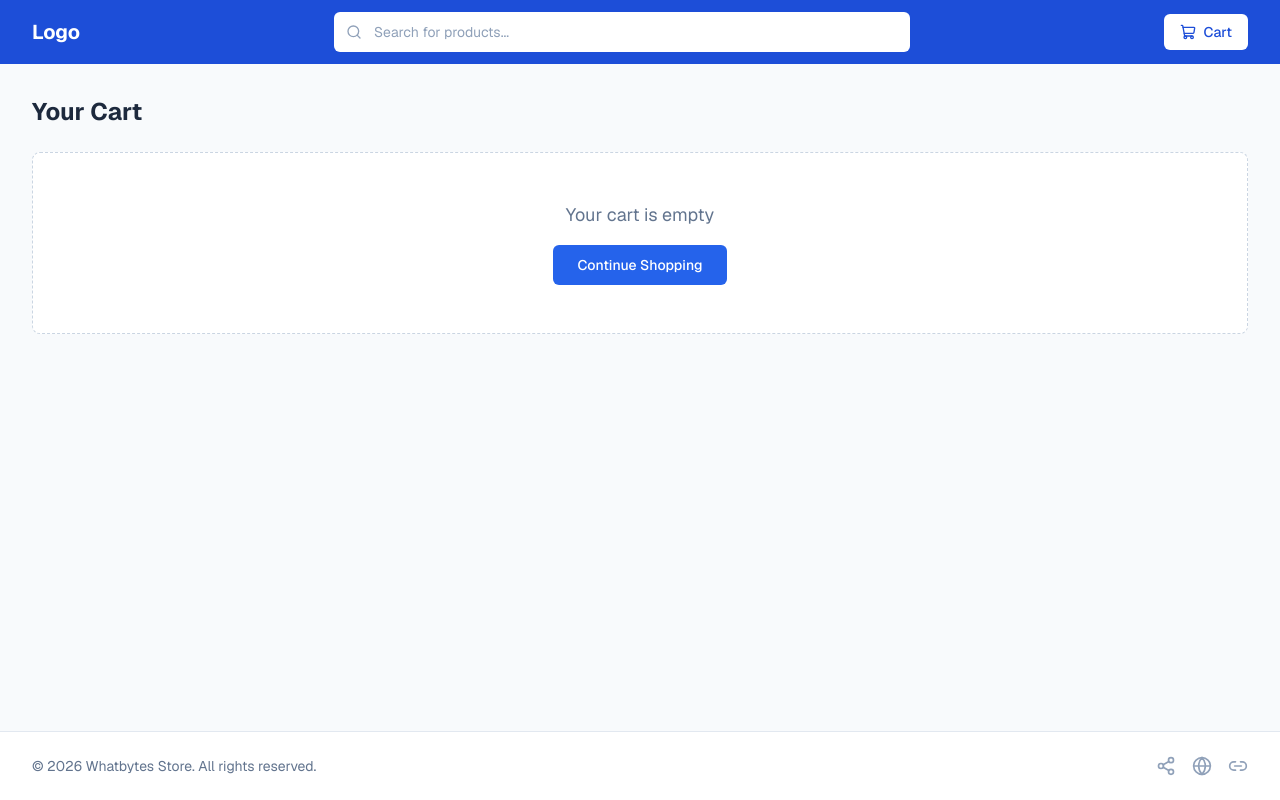
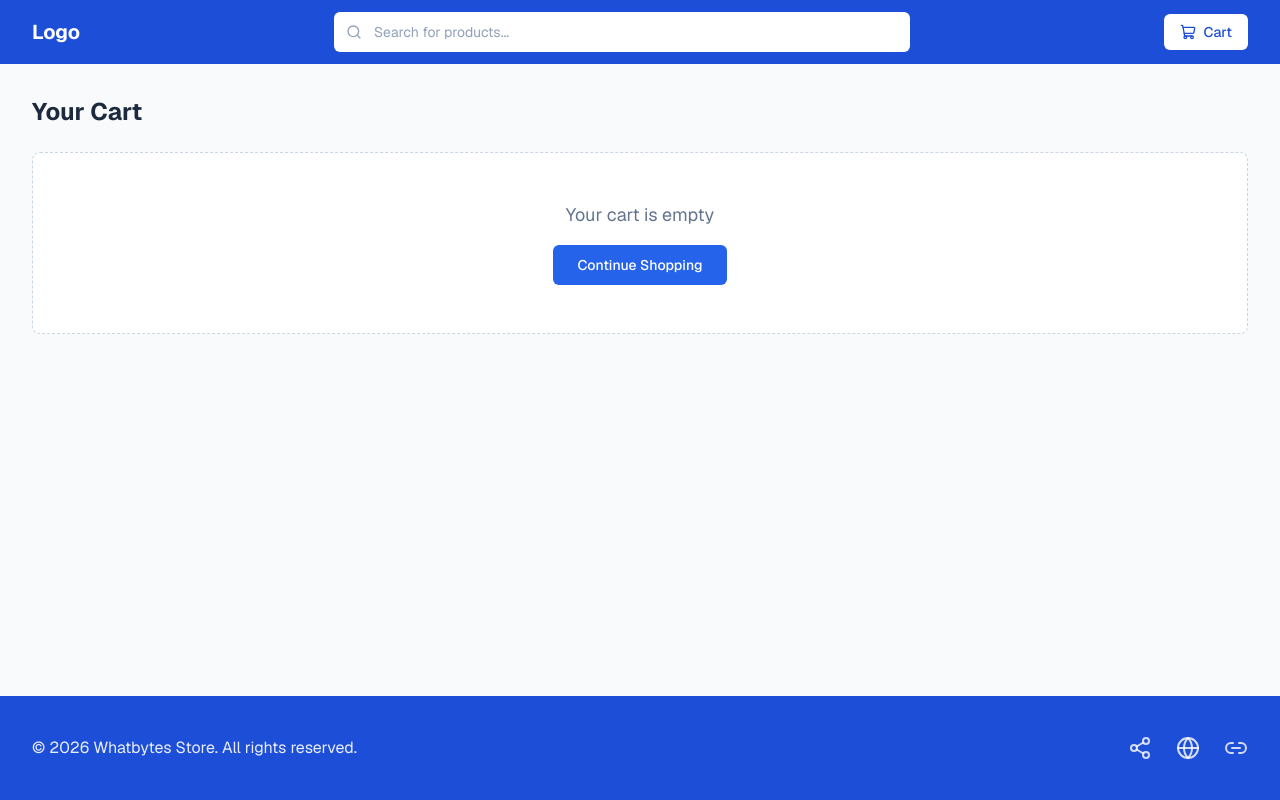
Before and after one commit to Athaxv/whatbytes-assignment, a Next.js app: page /cart in a window 1280 px wide. Built offline with nearby package versions, Linux system fonts and the light colour scheme.

Commit message:
style: update Footer component for improved aesthetics and accessibility

```diff
--- a/src/components/layout/Footer.tsx
+++ b/src/components/layout/Footer.tsx
@@ -2,38 +2,38 @@ import { Globe, Share2, Link2 } from "lucide-react";
 
 export function Footer() {
   return (
-    <footer className="mt-auto border-t border-slate-200 bg-white">
-      <div className="mx-auto flex max-w-7xl flex-col items-center justify-between gap-4 px-4 py-6 sm:flex-row sm:px-6 lg:px-8">
-        <p className="text-sm text-slate-500">
+    <footer className="mt-auto bg-primary-dark text-white">
+      <div className="mx-auto flex max-w-7xl flex-col items-center justify-between gap-6 px-4 py-10 sm:flex-row sm:px-6 lg:px-8">
+        <p className="text-base text-white/90">
           &copy; {new Date().getFullYear()} Whatbytes Store. All rights reserved.
         </p>
-        <div className="flex items-center gap-4">
+        <div className="flex items-center gap-6">
           <a
             href="https://twitter.com"
             target="_blank"
             rel="noopener noreferrer"
-            className="text-slate-400 transition hover:text-primary"
+            className="text-white/80 transition hover:text-white"
             aria-label="Social link 1"
           >
-            <Share2 className="h-5 w-5" />
+            <Share2 className="h-6 w-6" />
           </a>
           <a
             href="https://instagram.com"
             target="_blank"
             rel="noopener noreferrer"
-            className="text-slate-400 transition hover:text-primary"
+            className="text-white/80 transition hover:text-white"
             aria-label="Social link 2"
           >
-            <Globe className="h-5 w-5" />
+            <Globe className="h-6 w-6" />
           </a>
           <a
             href="https://facebook.com"
             target="_blank"
             rel="noopener noreferrer"
-            className="text-slate-400 transition hover:text-primary"
+            className="text-white/80 transition hover:text-white"
             aria-label="Social link 3"
           >
-            <Link2 className="h-5 w-5" />
+            <Link2 className="h-6 w-6" />
           </a>
         </div>
       </div>
```
